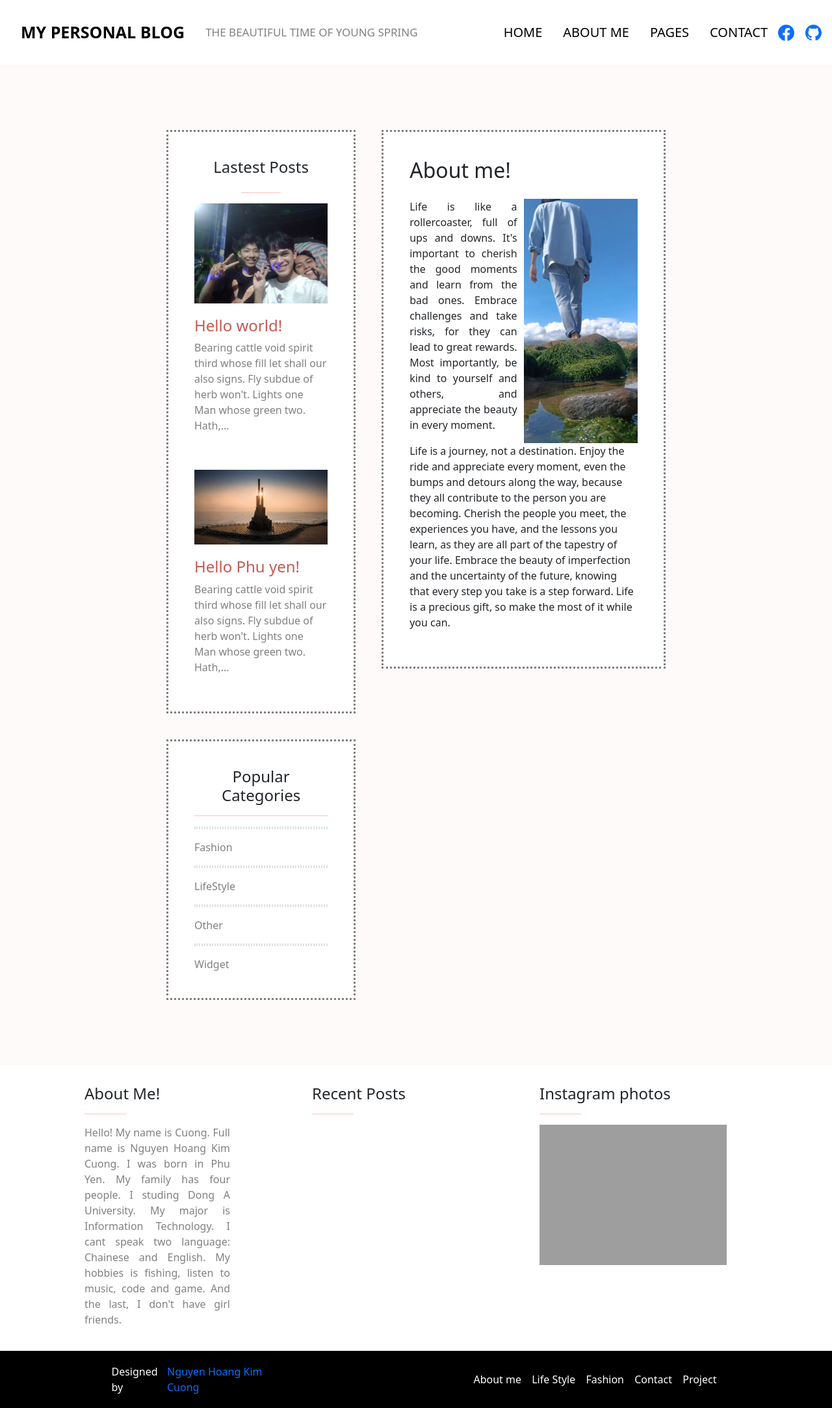
After one commit to kimcuong2002/My-Blog, a Django app: page /aboutme/ in a window 1280 px wide. The commit adds this page. Shown: the whole page at 65% size. Run offline with Django 4.2, Linux system fonts and the light colour scheme; some libraries are stand-ins or nearby versions; grey boxes are pictures that could not be loaded.

Commit message:
update code 4/5

```diff
--- /dev/null
+++ b/MyBlog/home/templates/pages/aboutme.html
@@ -0,0 +1,133 @@
+{% extends "pages/base.html" %}{% block title %}About Me{% endblock %} {% block style %}
+<style>
+  .about_me-container {
+    display: flex;
+    justify-content: center;
+    align-items: center;
+  }
+  .about_me-together-box {
+    width: 60%;
+    display: flex;
+    justify-content: center;
+    padding: 100px 0;
+  }
+  .list-mini-content {
+    width: 40%;
+    margin-right: 40px;
+  }
+  .main-content {
+    width: 60%;
+  }
+  .lastest-post {
+    display: flex;
+    flex-direction: column;
+    justify-content: center;
+    text-align: center;
+    align-items: center;
+    border: 3px dotted gray;
+    background-color: white;
+    padding: 40px;
+    margin-bottom: 40px;
+  }
+  .popular-categories {
+    border: 3px dotted gray;
+    background-color: white;
+    padding: 40px;
+  }
+  .about-me-box {
+    background-color: white;
+    border: 3px dotted gray;
+    padding: 40px;
+  }
+</style>
+{% endblock %} {% block content %}
+<div
+  class="about_me-container"
+  style="display: flex; justify-content: center; background: #fffafa"
+>
+  <div class="about_me-together-box">
+    <div class="list-mini-content">
+      <div class="lastest-post">
+        <h4>Lastest Posts</h4>
+        <hr style="color: red; width: 30%" />
+        <div class="lastest-post1" style="margin-bottom: 40px">
+          <img
+            src="../../static/images/slide2.jpg"
+            alt=""
+            style="width: 100%; padding-bottom: 20px"
+          />
+          <div>
+            <h4 style="color: rgb(196, 89, 81); text-align: left">
+              Hello world!
+            </h4>
+            <p style="color: gray; text-align: left">
+              Bearing cattle void spirit third whose fill let shall our also
+              signs. Fly subdue of herb won't. Lights one Man whose green two.
+              Hath,...
+            </p>
+          </div>
+        </div>
+        <div class="lastest-post1">
+          <img
+            src="../../static/images/phuyen.jpeg"
+            alt=""
+            style="width: 100%; padding-bottom: 20px"
+          />
+          <div>
+            <h4 style="color: rgb(196, 89, 81); text-align: left">
+              Hello Phu yen!
+            </h4>
+            <p style="color: gray; text-align: left">
+              Bearing cattle void spirit third whose fill let shall our also
+              signs. Fly subdue of herb won't. Lights one Man whose green two.
+              Hath,...
+            </p>
+          </div>
+        </div>
+      </div>
+      <div class="popular-categories">
+        <h4 style="text-align: center">Popular Categories</h4>
+        <hr style="color: red" />
+        <hr style="border: 2px dotted gray" />
+        <a href="" style="color: gray; text-decoration: none">Fashion</a>
+        <hr style="border: 2px dotted gray" />
+        <a href="" style="color: gray; text-decoration: none">LifeStyle</a>
+        <hr style="border: 2px dotted gray" />
+        <a href="" style="color: gray; text-decoration: none">Other</a>
+        <hr style="border: 2px dotted gray" />
+        <a href="" style="color: gray; text-decoration: none">Widget</a>
+      </div>
+      <div class="social-widget"></div>
+    </div>
+    <div class="main-content">
+      <div class="about-me-box">
+        <h2 style="margin-bottom: 25px">About me!</h2>
+        <div style="display: flex; gap: 10px">
+          <p style="width: 50%; text-align: justify ">
+            Life is like a rollercoaster, full of ups and downs. It's important
+            to cherish the good moments and learn from the bad ones. Embrace
+            challenges and take risks, for they can lead to great rewards. Most
+            importantly, be kind to yourself and others, and appreciate the
+            beauty in every moment.
+          </p>
+          <img
+            src="../../static/images/cuongpro.jpg"
+            alt=""
+            style="width: 50%; object-fit: cover"
+          />
+        </div>
+        <p>
+          Life is a journey, not a destination. Enjoy the ride and appreciate
+          every moment, even the bumps and detours along the way, because they
+          all contribute to the person you are becoming. Cherish the people you
+          meet, the experiences you have, and the lessons you learn, as they are
+          all part of the tapestry of your life. Embrace the beauty of
+          imperfection and the uncertainty of the future, knowing that every
+          step you take is a step forward. Life is a precious gift, so make the
+          most of it while you can.
+        </p>
+      </div>
+    </div>
+  </div>
+</div>
+{% endblock %}
--- a/MyBlog/home/templates/pages/base.html
+++ b/MyBlog/home/templates/pages/base.html
@@ -90,13 +90,13 @@
                 <a class="nav-link active" aria-current="page" href="/" style="color:black;font-size: 20px">HOME</a>
               </li>
               <li class="nav-item">
-                <a class="nav-link" href="#" style="color:black;font-size: 20px">ABOUT ME</a>
+                <a class="nav-link" href="/aboutme" style="color:black;font-size: 20px">ABOUT ME</a>
               </li>
               <li class="nav-item">
-                <a class="nav-link" href="contact/" style="color:black; font-size: 20px">PAGES</a>
+                <a class="nav-link" href="/pages" style="color:black; font-size: 20px">PAGES</a>
               </li>
               <li class="nav-item">
-                <a class="nav-link" href="contact/" style="color:black; font-size: 20px; cursor: pointer" >CONTACT</a>
+                <a class="nav-link" href="/contact" style="color:black; font-size: 20px; cursor: pointer" >CONTACT</a>
               </li>
               <link>
               <a href="https://www.facebook.com/profile.php?id=100031976826420">
--- a/MyBlog/home/templates/pages/contact.html
+++ b/MyBlog/home/templates/pages/contact.html
@@ -42,6 +42,7 @@
     <div class="contact-containerr" style="display: flex; justify-content: center; background: #fffafa;">
         <div class="contact-box">
             <div class="box__contact">
+              <div>
                 {% for contact in Contact %}
                 <div class="contact">
                     <h3>Contact</h3>
@@ -52,6 +53,8 @@
                     <h3>Contact me!</h3>
                     <p>Error: Contact form not found.</p>
                 </div>
+              </div>
+              <iframe src="https://www.google.com/maps/embed?pb=!1m14!1m12!1m3!1d21812.73427494184!2d109.21418658419478!3d13.130020813084837!2m3!1f0!2f0!3f0!3m2!1i1024!2i768!4f13.1!5e0!3m2!1svi!2s!4v1683027991523!5m2!1svi!2s" width="100%" height="450" style="border:0;" allowfullscreen="" loading="lazy" referrerpolicy="no-referrer-when-downgrade"></iframe>
             </div>
             <div class="list-contact-content">
               <div class="my-contact">
--- a/MyBlog/home/templates/pages/home.html
+++ b/MyBlog/home/templates/pages/home.html
@@ -189,7 +189,7 @@
         </div>
         <div>
           <p style="padding: 0 10px; color: gray">{{post.content}}</p>
-          <button><a href="/blog/{{post.id}}"></a>Read More</button>
+          <button><a href="/{{post.id}}">Read More</a></button>
         </div>
       </div>
       {% endfor %}
--- /dev/null
+++ b/MyBlog/home/templates/pages/post.html
@@ -0,0 +1,5 @@
+{% extends "pages/base.html" %}
+{% block tittle %}{{post.title}}{% endblock %}
+{% block content %}
+    <div>hello</div>
+{% endblock %}
--- a/MyBlog/home/urls.py
+++ b/MyBlog/home/urls.py
@@ -3,5 +3,8 @@ from.import views
 
 urlpatterns = [
     path('', views.index),
-    path('contact/', views.contact)
+    path('contact/', views.contact),
+    path('aboutme/', views.aboutme),
+    path('pages/', views.pages),
+    path('<int:id>/', views.post),
 ]
--- a/MyBlog/home/views.py
+++ b/MyBlog/home/views.py
@@ -9,3 +9,10 @@ def index(request):
 def contact(request):
         Data = {'Contact': Contact.objects.all()}
         return render(request, "pages/contact.html", Data)
+def aboutme(request):
+        return render(request, "pages/aboutme.html")
+def pages(request):
+        return render(request, "pages/pages.html")
+def post(request, id):
+        post = Post.objects.get(id = id)
+        return render(request, 'pages/post.html', {'post': post})
```
Also changed, not shown: MyBlog/home/templates/pages/pages.html (added, +13 -0 lines), MyBlog/db.sqlite3, MyBlog/home/static/images/phuyen.jpeg (added), MyBlog/media/Screenshot_from_2023-05-02_14-33-44.png (added), MyBlog/media/cuongpro_rj0r9Zd.jpg (added).
